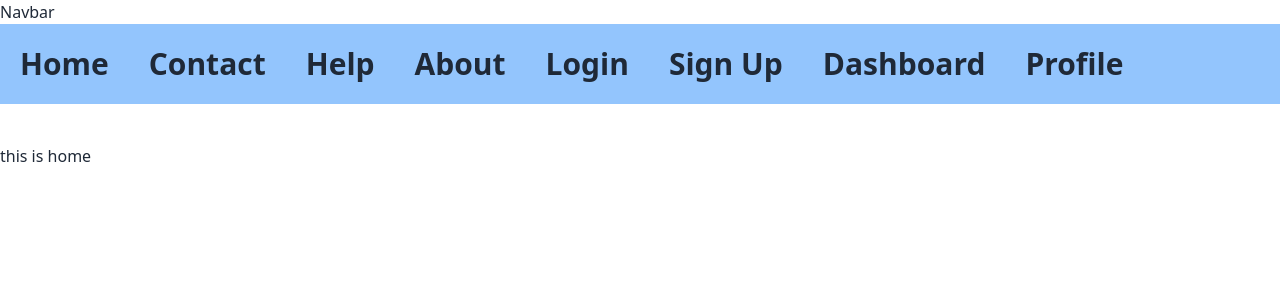
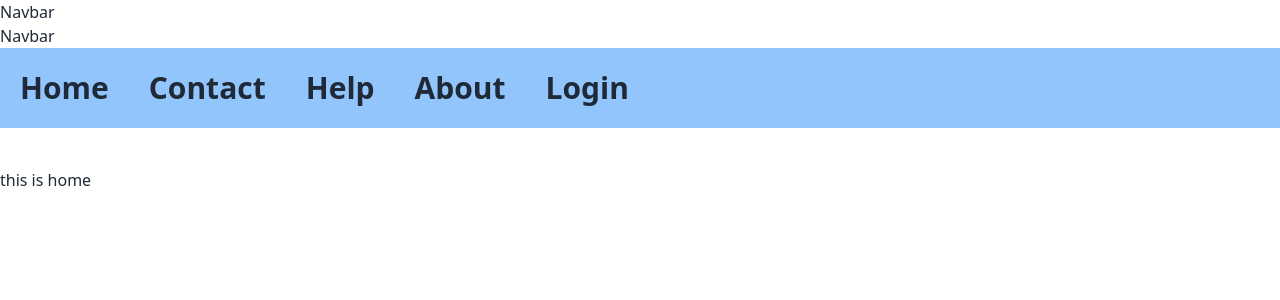
Before and after one commit to AshikurZaman01/React-Practice_, a React (Vite) app: page / in a window 1280 px wide. Shown: the top 300 px of the page. Built offline with nearby package versions, Linux system fonts and the light colour scheme.

Commit message:
updated recap

```diff
--- a/src/Components/Header/Header.jsx
+++ b/src/Components/Header/Header.jsx
@@ -12,16 +12,13 @@ const Header = () => {
         { id: 3, path: '/help', name: 'Help' },
         { id: 4, path: '/about', name: 'About' },
         { id: 5, path: '/login', name: 'Login' }, // Add this line to include the login route in the header
-        { id: 6, path: '/signup', name: 'Sign Up' },
-        { id: 7, path: '/dashboard', name: 'Dashboard' }, // Add this line to include the dashboard route in the header
-        { id: 8, path: '/profile', name: 'Profile' }, // Add this line to include the profile route in the header
     ]
 
 
 
     return (
         <div>
-
+            <div>Navbar</div>
             <nav>
                 <h1>Navbar</h1>
 
```
